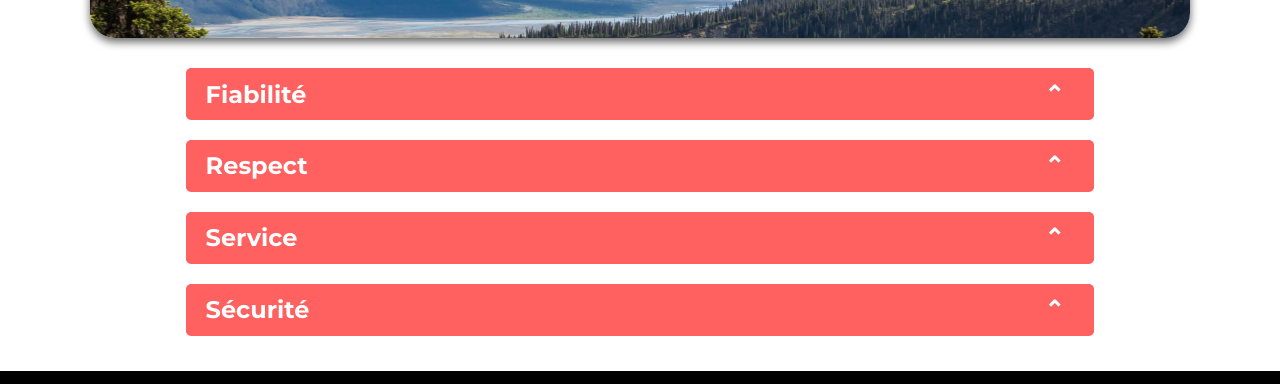
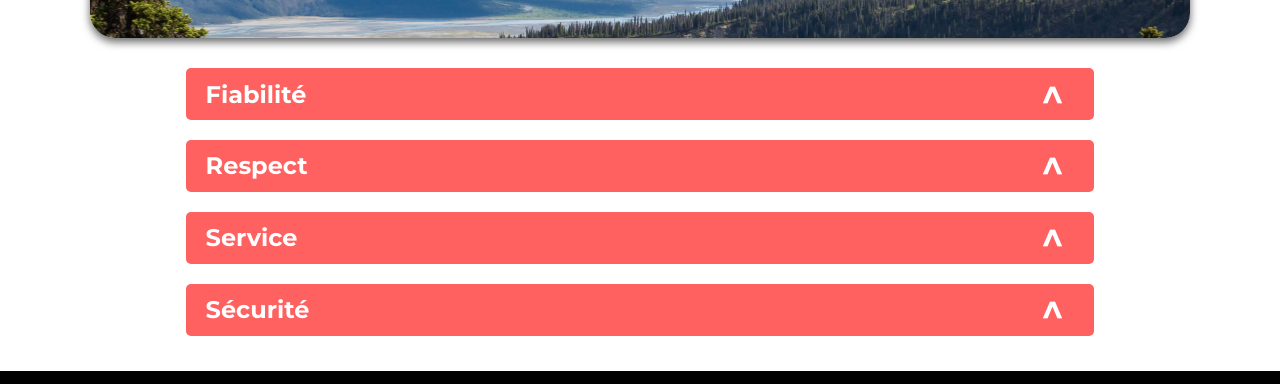
Before and after one commit to ClemRx14/kasafr, a React (Create React App) app: page /About in a window 1280 px wide. Shown: the part 283-667 px from the top of the page. Built offline with nearby package versions, Linux system fonts and the light colour scheme.

Commit message:
about page ok

```diff
--- a/src/App.css
+++ b/src/App.css
@@ -166,4 +166,10 @@ a {
 .iconeCollapse {
     font-weight: 800;
     margin-right: 30px;
+    font-size: 40px;
+    transition: transform 0.5s ease;
 }
+
+.rotate {
+    transform: rotate(-180deg);
+}
--- a/src/Composants/Collapse.js
+++ b/src/Composants/Collapse.js
@@ -18,8 +18,10 @@ function Collapse({ title, content }) {
         <div className="objetsCollapse">
             <h2 className="titleCollapse" onClick={onoffCollapse}>
                 {title}
-                <span className="iconeCollapse">
-                {isOpen ? '⌄' : '⌃'}
+
+                {/* Ajout de la classe rotate si isOpen est true */}
+                <span className={`iconeCollapse ${isOpen ? 'rotate' : ''}`}>
+                    ^
                 </span>
             </h2>
 
```
Also changed, not shown: public/images/fleche-vers-le-haut.png (added).
